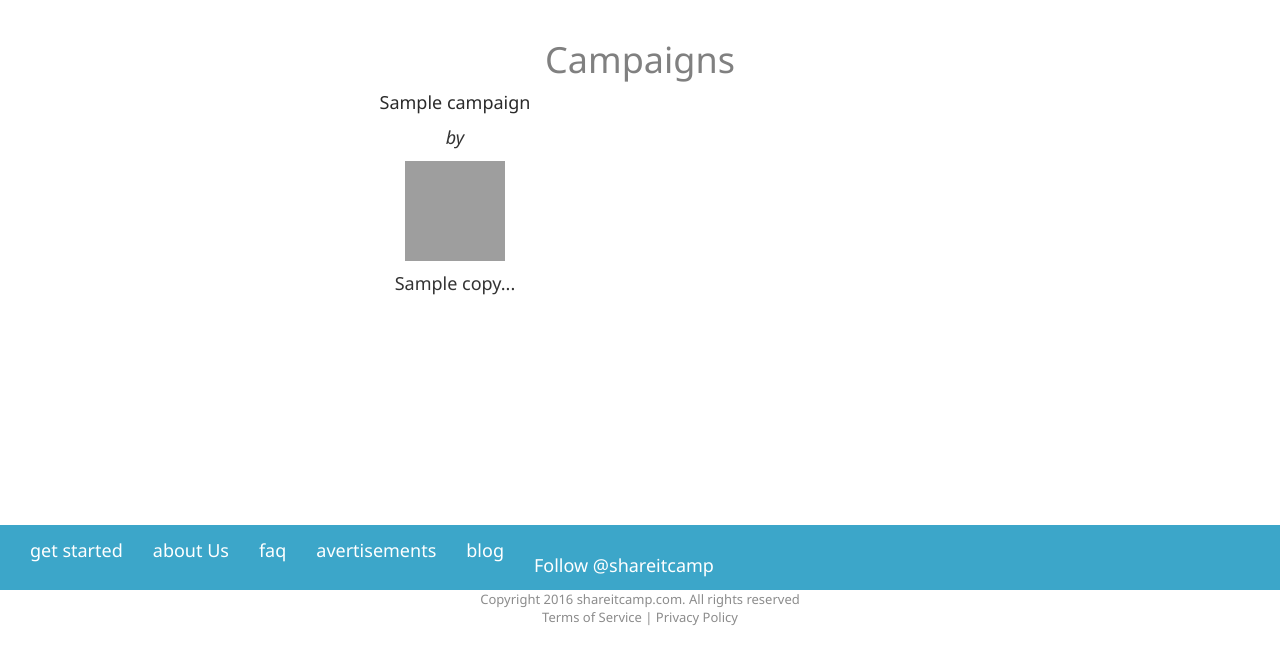
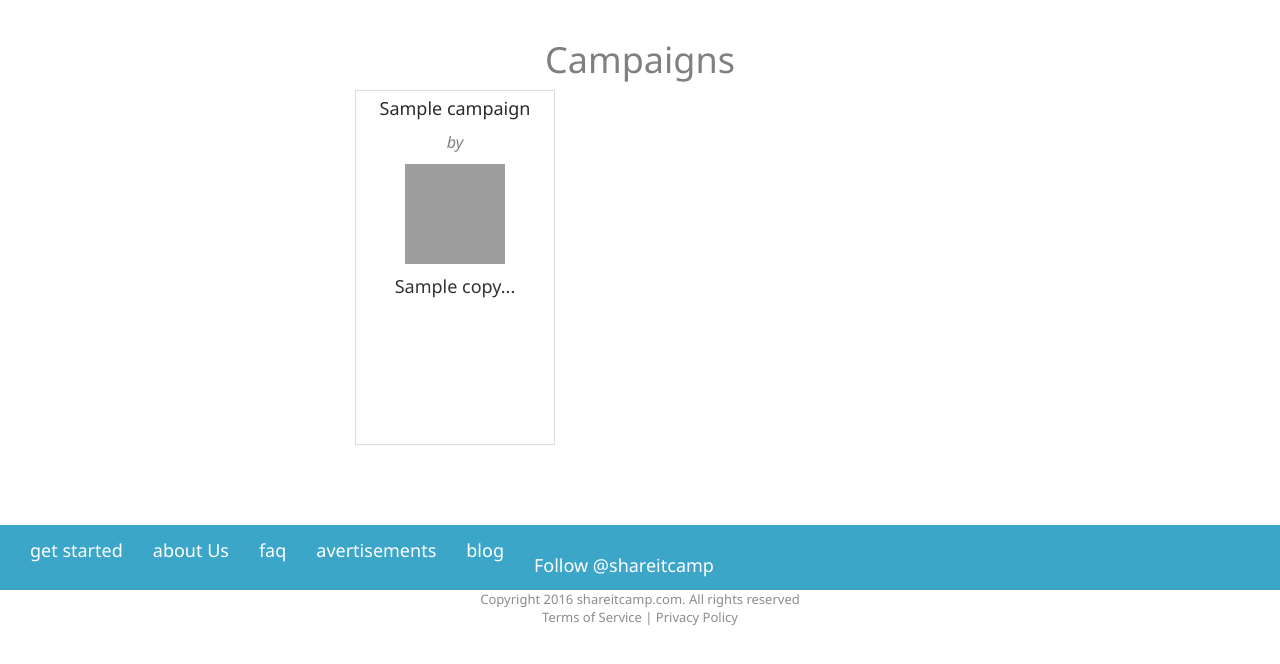
Before and after one commit to msamuels/social_monitization, a PHP site: template templates/list-campaigns.php in a window 1280 px wide. Shown: the part 82-746 px from the top of the page. Run offline with PHP 8.4, Linux system fonts and the light colour scheme; the template is opened without the code that fills it: most values are stand-ins (such as "Sample title", 1, 10 or a date in 2020); data that the repository does not hold is empty; some libraries are stand-ins or nearby versions; grey boxes are pictures that could not be loaded.

Commit message:
Border around campaigns

```diff
--- a/public/css/override.css
+++ b/public/css/override.css
@@ -14,6 +14,11 @@ body{
 #bottom-nav{
     background-color: #3CA6C9;
     margin-top: 40px;
+}
+
+.by-line{
+    font-size: 16px;
+    color: grey;
 }
 
 .campaign-icons{
@@ -104,6 +109,11 @@ H1{
     max-width: 62px;
 }
 
+.list-item{
+    border:1px solid gainsboro;
+    padding: 5px;
+}
+
 img {
     display: inline-block;
     vertical-align: middle;
--- a/templates/list-campaigns.php
+++ b/templates/list-campaigns.php
@@ -10,12 +10,12 @@
         if (count($campaigns) > 0) {
             foreach ($campaigns as $campaign) {
                 ?>
-                <li>
+                <li class="list-item">
                     <p><a href="/campaign-detail?id=<?php echo $campaign->campaign_id; ?>">
                             <?php echo $campaign->campaign_name; ?>
                         </a>
                     </p>
-                    <p><i> by <?php echo $campaigns[0]->getProducer()->org_name; ?></i></p>
+                    <p class="by-line"><i> by <?php echo $campaigns[0]->getProducer()->org_name; ?></i></p>
                     <p>
                         <a href="/campaign-detail?id=<?php echo $campaign->campaign_id; ?>">
                             <img src="/images/screenshots/<?php echo $campaign->screen_shot; ?>" height="100" width="100"/>
--- a/templates/producer/list-my-campaigns.php
+++ b/templates/producer/list-my-campaigns.php
@@ -10,14 +10,14 @@
         if (count($campaigns) > 0) {
             foreach ($campaigns as $campaign) {
                 ?>
-                <li>
+                <li class="list-item">
                     <p><strong>
                             <a href="/producer/campaign/<?php echo $campaign->campaign_id; ?>">
                                 <?php echo $campaign->campaign_name; ?>
                             </a>
                         </strong></p>
                     <p>
-                    <p><i> by <?php echo $campaign->getProducer()->org_name; ?></i></p>
+                    <p class="by-line"><i> by <?php echo $campaign->getProducer()->org_name; ?></i></p>
                     <p>
                     <p>
                         <a href="/producer/campaign/<?php echo $campaign->campaign_id; ?>">
```
